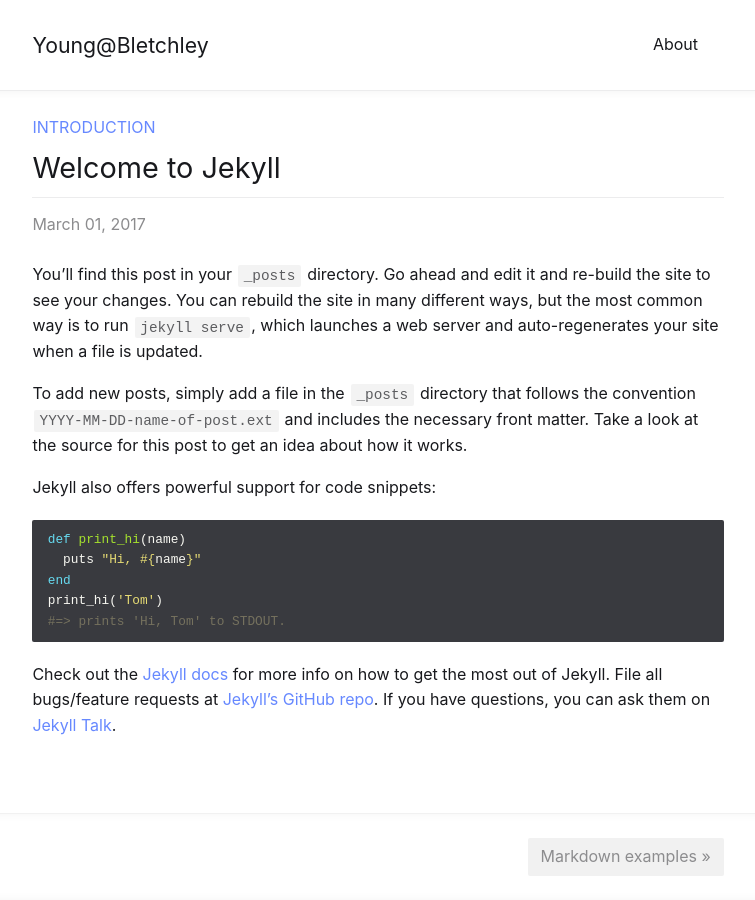
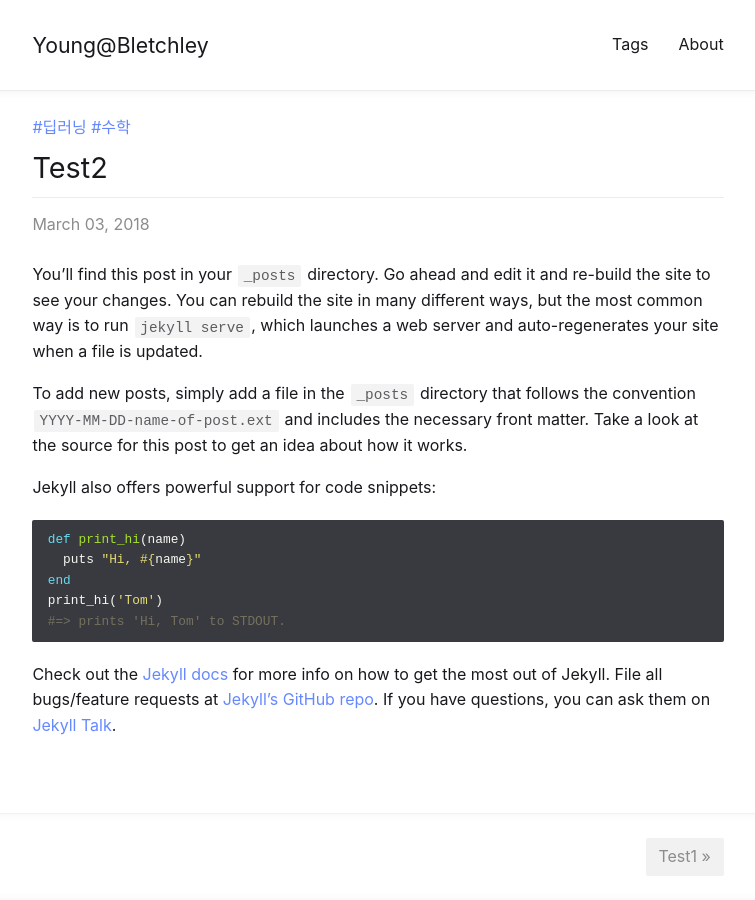
Before and after one commit to 0kimy/0kimy.github.io, a Jekyll site: the page built from _posts/2018-03-03-new.md, in a window 1280 px wide. Shown: the whole page, without its empty margins (262-1017 px from the left). Built offline with Jekyll 4.4.1, drawn with Linux system fonts in a browser that asks for light colours; some web fonts are replaced; our own code applies the rules of GitHub Pages for plain Markdown files.

Commit message:
add a page for tags

```diff
--- a/_config.yml
+++ b/_config.yml
@@ -11,8 +11,8 @@ hide_title: false            # don't show the site title in the header
 # style: minimal             # use a simpler style inspired by the minima theme
 
 navigation:                  # site navigation in the header
-  - README.md
-  - About.md
+  - Tags: "/tags"
+  - About: "/about"
 
 #icons:                      # icons in the header, see http://fontawesome.com/icons
 #  envelope: ""
--- a/_layouts/post.html
+++ b/_layouts/post.html
@@ -4,6 +4,16 @@ layout: default
 <article>
   <header>
     {% if page.categories.size > 0 %}<span class="categories">{{ page.categories | join: ", "  | upcase }}</span>{% endif %}
+    {% if page.tags.size > 0 %}<span class="categories">
+      {% for existing_tag in site.data.tags %}
+        {% for tag in page.tags %}
+          {% if existing_tag.slug == tag %}
+            {{ existing_tag.name | prepend: "#"}}{% unless forloop.last %} {% endunless %}
+          {% endif %}
+        {% endfor %}
+      {% endfor %}
+    </span>
+    {% endif %}
     <h1>{{ page.title }}</h1>
     {%- assign date_format = site.date_format | default: "%B %d, %Y" -%}
     <time datetime="{{ page.date | date_to_xmlschema }}">{{ page.date | date: date_format }}</time>
--- a/_posts/2017-03-01-welcome-to-jekyll.md
+++ b/_posts/2018-03-03-new.md
@@ -1,6 +1,6 @@
 ---
-title: "Welcome to Jekyll"
-categories: introduction
+title: "Test2"
+tags: [dl, math]
 ---
 You’ll find this post in your `_posts` directory. Go ahead and edit it and re-build the site to see your changes. You can rebuild the site in many different ways, but the most common way is to run `jekyll serve`, which launches a web server and auto-regenerates your site when a file is updated.
 
--- a/_sass/basic.sass
+++ b/_sass/basic.sass
@@ -1,5 +1,9 @@
+@font-face
+  font-family: "D2Coding"
+  src: url('https://cdn.jsdelivr.net/gh/projectnoonnu/noonfonts_three@1.0/D2Coding.woff') format('woff')
+
 body
-  font-family: "PT Sans", -apple-system, BlinkMacSystemFont, "Helvetica Neue", "Segoe UI", "Roboto", sans-serif
+  font-family: "D2Coding", "PT Sans", -apple-system, BlinkMacSystemFont, "Helvetica Neue", "Segoe UI", "Roboto", sans-serif
   font-size: $font-size
   font-weight: $font-weight
   line-height: $line-height
--- a/assets/css/classes.sass
+++ b/assets/css/classes.sass
@@ -21,6 +21,24 @@
   display: inline-block
   color: #68f
   margin-bottom: .3em
+
+.tagbox
+  margin-bottom: 3em
+
+.tagbox .tag-name
+  background-color: rgba(140, 140, 142, 0.15)
+  font-weight: bold
+  border-radius: .5em
+  padding: .4em
+  line-height: 2em
+
+.tagbox .tag-item-size
+  font-size: .3em
+  color: rgba(255, 255, 255, 0.7)
+
+.tag-posts li
+  font-size: 1.2em
+  list-style-type: none
 
 .archive li
   font-size: 1.1em
```
Also changed, not shown: UNLICENSE.txt (deleted, +0 -24 lines), _data/tags.yml (added, +23 -0 lines), _posts/2017-01-01-advanced-examples.md (deleted, +0 -64 lines), _posts/2017-02-01-markdown-examples.md (deleted, +0 -86 lines), _posts/2018-03-02-new.md (added, +23 -0 lines), about.md (added, +6 -0 lines), tags.html (added, +28 -0 lines), README.md, 1 other file.
